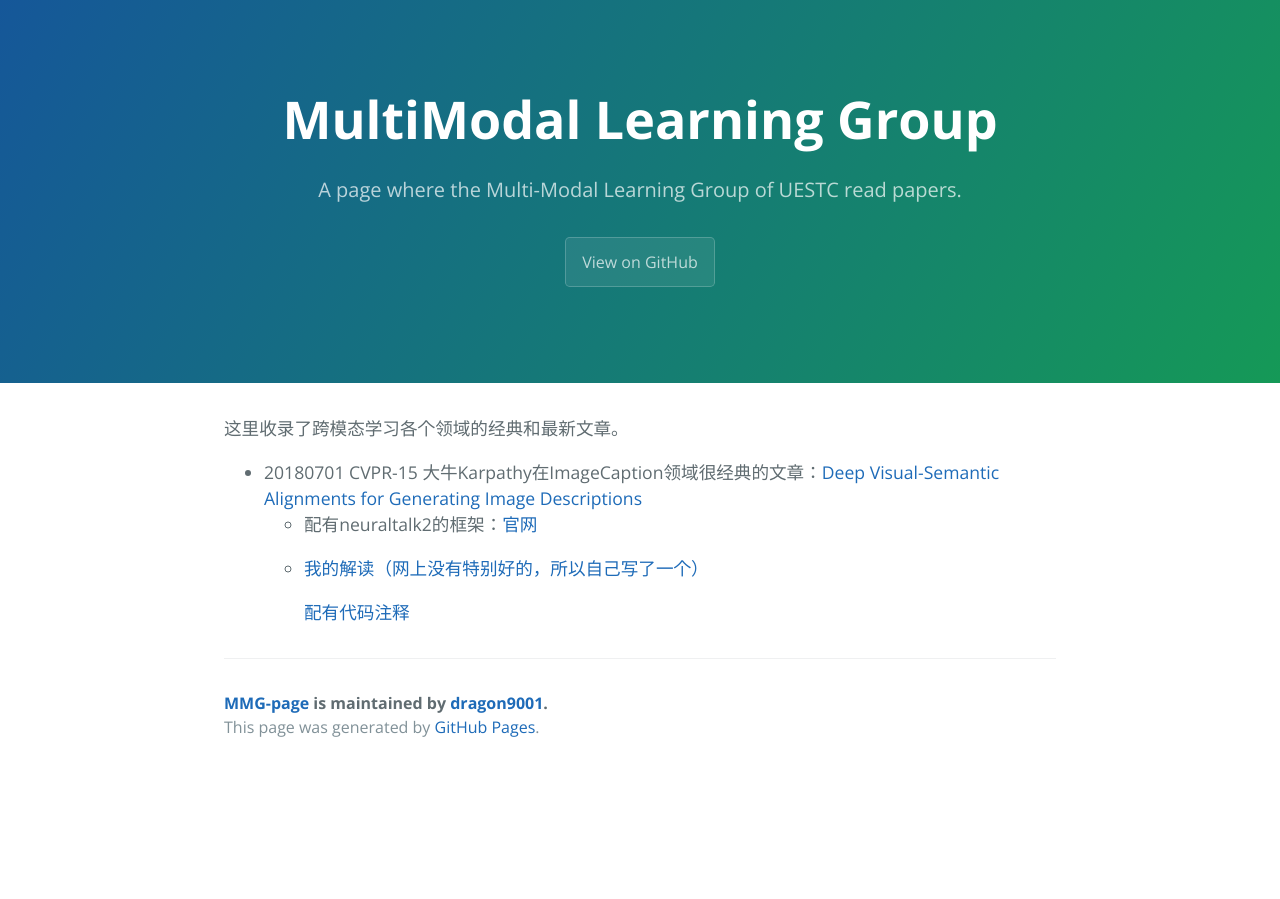
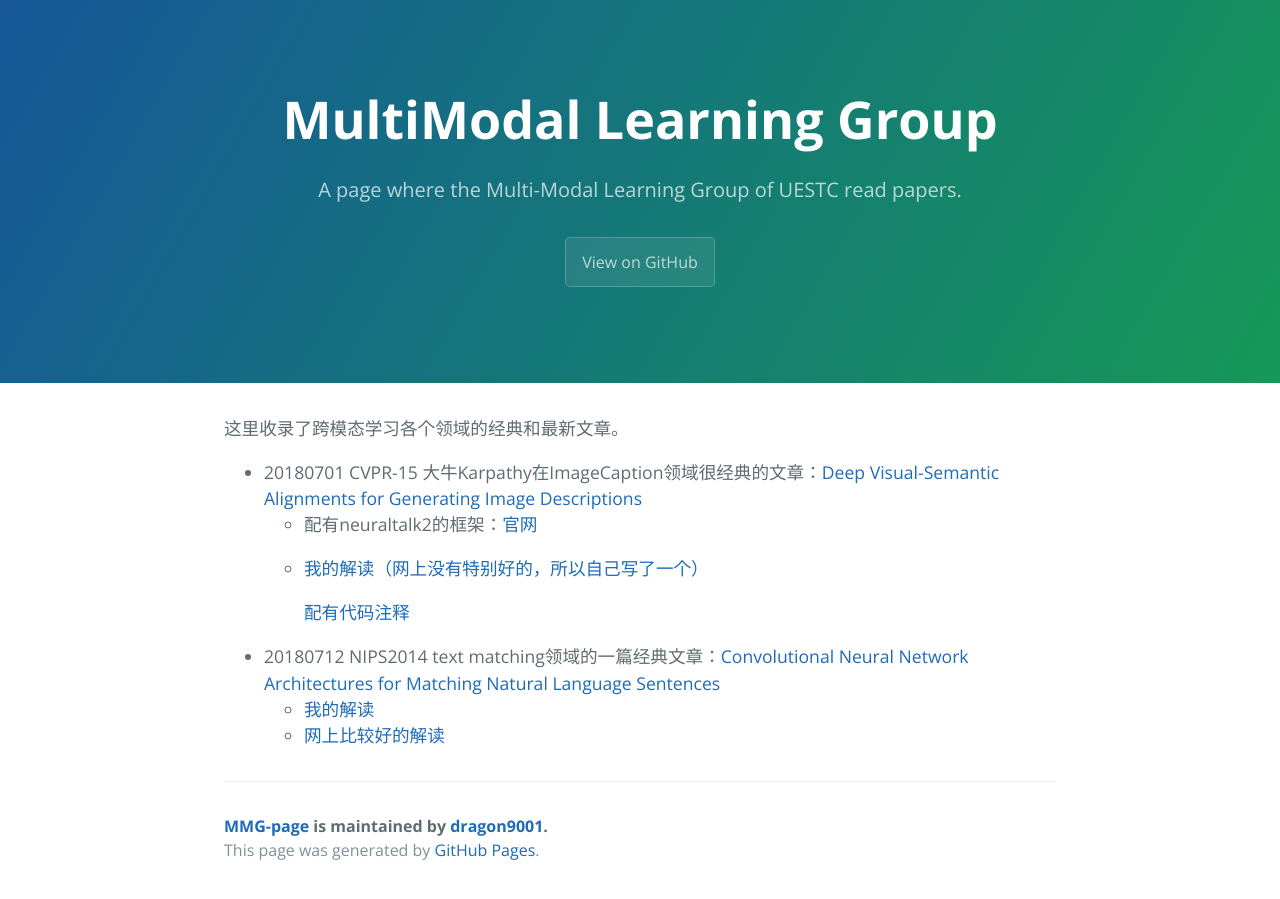
Before and after one commit to dragon9001/MMG-page, a Jekyll site: the page built from docs/mml_awesome_paper.md, in a window 1280 px wide. Built offline with Jekyll 4.4.1, drawn with Linux system fonts in a browser that asks for light colours; our own code applies the rules of GitHub Pages for plain Markdown files.

Commit message:
push textcnn

```diff
--- a/docs/mml_awesome_paper.md
+++ b/docs/mml_awesome_paper.md
@@ -6,3 +6,7 @@
   - [我的解读（网上没有特别好的，所以自己写了一个）](https://zhuanlan.zhihu.com/p/38625539)
 
     [配有代码注释](https://github.com/Wangt-CN/Annotation-by-W.t)
+
+- 20180712 NIPS2014 text matching领域的一篇经典文章：[Convolutional Neural Network Architectures for Matching Natural Language Sentences](http://www.hangli-hl.com/uploads/3/1/6/8/3168008/hu-etal-nips2014.pdf)
+	- [我的解读](https://zhuanlan.zhihu.com/p/39633358)
+	- [网上比较好的解读](https://blog.csdn.net/wangqingbaidu/article/details/79286280?from=groupmessage)
```
